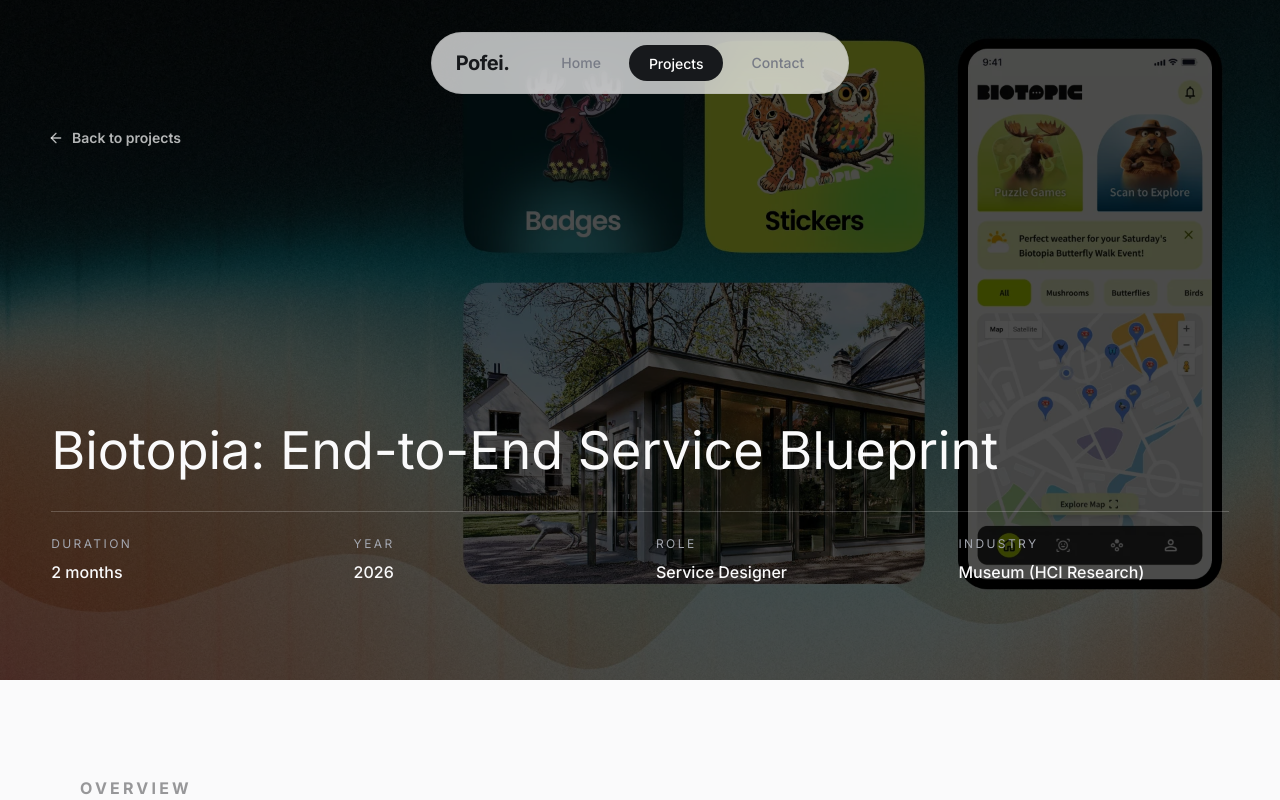
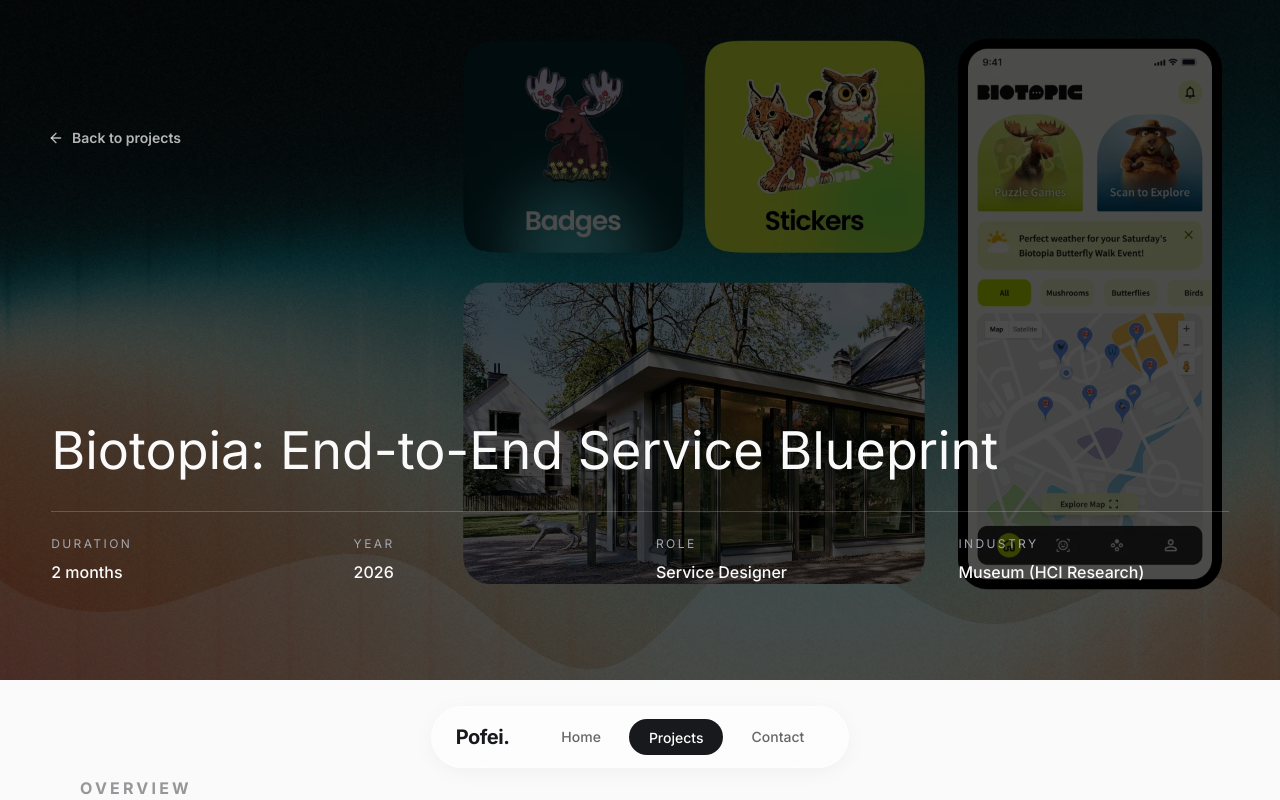
Before and after one commit to PatrickJan88/My-Portfolio-Web, a React (Vite) app: page /projects/1 in a window 1280 px wide. Shown: the top 800 px of the page. Built offline with nearby package versions, Linux system fonts and the light colour scheme; some icons are missing; a web font is replaced by a local one.

Commit message:
feat(layout): move navbar to bottom and add footer tooltips
Relocate the main navigation to the bottom of the viewport for better reachability and add interactive tooltips to footer social links to improve user feedback.

```diff
--- a/src/components/layout/Footer.tsx
+++ b/src/components/layout/Footer.tsx
@@ -4,6 +4,31 @@ import { cn } from "@/lib/utils";
 import MorphButton from "../ui/morph-button";
 import { HugeiconsIcon } from "@hugeicons/react";
 import { Linkedin02Icon, GithubIcon, Mail01Icon, File01Icon } from "@hugeicons/core-free-icons";
+
+function FooterTooltip({ label }: { label: string }) {
+  return (
+    <span
+      role="tooltip"
+      className={cn(
+        "pointer-events-none select-none absolute bottom-full left-1/2 -translate-x-1/2 mb-2.5 z-50",
+        "px-2.5 py-1 rounded-lg whitespace-nowrap",
+        "bg-[#1f2126] text-fog-white border border-white/15",
+        "text-[11px] font-sans font-medium tracking-wide leading-snug",
+        "shadow-[0_8px_24px_-4px_rgba(0,0,0,0.65)]",
+        "opacity-0 translate-y-1 scale-95",
+        "group-hover/tooltip:opacity-100 group-hover/tooltip:translate-y-0 group-hover/tooltip:scale-100",
+        "group-focus-visible/tooltip:opacity-100 group-focus-visible/tooltip:translate-y-0 group-focus-visible/tooltip:scale-100",
+        "transition-all duration-200 ease-out"
+      )}
+    >
+      {label}
+      <span
+        aria-hidden="true"
+        className="absolute -bottom-[5px] left-1/2 -translate-x-1/2 w-2 h-2 rotate-45 bg-[#1f2126] border-r border-b border-white/15"
+      />
+    </span>
+  );
+}
 
 export default function Footer() {
   return (
@@ -27,31 +52,51 @@ export default function Footer() {
           </div>
 
           <div className="flex items-center gap-3">
-            <a href="https://www.linkedin.com/in/pofei-r-79586395/" target="_blank" rel="noreferrer">
+            <a
+              href="https://www.linkedin.com/in/pofei-r-79586395/"
+              target="_blank"
+              rel="noreferrer"
+              aria-label="LinkedIn"
+              className="group/tooltip relative inline-flex items-center justify-center"
+            >
               <MorphButton>
                 <HugeiconsIcon icon={Linkedin02Icon} size={18} />
               </MorphButton>
+              <FooterTooltip label="LinkedIn" />
             </a>
-            <a href="https://github.com/PatrickJan88/My-Portfolio-Web" target="_blank" rel="noreferrer">
+            <a
+              href="https://github.com/PatrickJan88/My-Portfolio-Web"
+              target="_blank"
+              rel="noreferrer"
+              aria-label="GitHub"
+              className="group/tooltip relative inline-flex items-center justify-center"
+            >
               <MorphButton>
                 <HugeiconsIcon icon={GithubIcon} size={18} />
               </MorphButton>
+              <FooterTooltip label="GitHub" />
             </a>
-            <Link to="/contact" aria-label="Contact">
+            <Link
+              to="/contact"
+              aria-label="Contact Me"
+              className="group/tooltip relative inline-flex items-center justify-center"
+            >
               <MorphButton>
                 <HugeiconsIcon icon={Mail01Icon} size={18} />
               </MorphButton>
+              <FooterTooltip label="Contact Me" />
             </Link>
             <a
               href="/docs/Pofei_Ran_CV.pdf"
               target="_blank"
               rel="noreferrer"
-              aria-label="Download Resume"
-              title="Download Resume"
+              aria-label="Resume"
+              className="group/tooltip relative inline-flex items-center justify-center"
             >
               <MorphButton>
                 <HugeiconsIcon icon={File01Icon} size={18} />
               </MorphButton>
+              <FooterTooltip label="Resume" />
             </a>
           </div>
         </div>
--- a/src/components/layout/Layout.tsx
+++ b/src/components/layout/Layout.tsx
@@ -40,9 +40,6 @@ export default function Layout({ children }: LayoutProps) {
         <div className="absolute left-0 top-0 w-px h-full bg-black/[0.03] pointer-events-none z-0"></div>
         <div className="absolute right-0 top-0 w-px h-full bg-black/[0.03] pointer-events-none z-0"></div>
 
-        {/* Floating Navbar (z-50) */}
-        <Navbar />
-
         <main
           className={cn(
             "grow flex flex-col relative w-full z-10 pb-0",
@@ -68,6 +65,9 @@ export default function Layout({ children }: LayoutProps) {
         meltDelay={300}
         footerThreshold={220}
       />
+
+      {/* Floating Navbar (z-50) above ProgressiveBlur (z-30) */}
+      <Navbar />
     </div>
   );
 }
--- a/src/components/layout/Navbar.tsx
+++ b/src/components/layout/Navbar.tsx
@@ -79,12 +79,12 @@ export default function Navbar() {
   }, [location.pathname]);
 
   return (
-    <header className="fixed top-0 left-0 w-full z-50 px-4 md:px-8 py-6 pointer-events-none flex justify-center mt-2">
+    <header className="fixed bottom-0 left-0 w-full z-50 px-4 md:px-8 py-6 pointer-events-none flex justify-center mb-2">
       <motion.nav
-        initial={{ opacity: 0, y: -20 }}
+        initial={{ opacity: 0, y: 20 }}
         animate={{
           opacity: isVisible ? 1 : 0,
-          y: isVisible ? 0 : -16,
+          y: isVisible ? 0 : 16,
           pointerEvents: isVisible ? "auto" : "none",
         }}
         transition={{ duration: 0.3, ease: "easeInOut" }}
@@ -99,10 +99,10 @@ export default function Navbar() {
           }
         }}
         className={cn(
-          "flex items-center gap-4 md:gap-8 px-4 md:px-6 rounded-full transition-colors duration-300 backdrop-blur-xl",
+          "flex items-center gap-4 md:gap-8 px-4 md:px-6 rounded-full transition-all duration-300 backdrop-blur-xl backdrop-saturate-150 bg-white/50 border border-white/50",
           isScrolled
-            ? "shadow-[0_4px_24px_-8px_rgba(0,0,0,0.1)] py-2.5 bg-white/95 border border-black/5"
-            : "bg-white/70 py-3 border border-black/5"
+            ? "py-2.5 shadow-[0_8px_32px_-4px_rgba(0,0,0,0.12)]"
+            : "py-3 shadow-[0_4px_24px_-4px_rgba(0,0,0,0.06)]"
         )}
       >
         <Link to="/" className="flex items-center justify-center min-w-[40px]">
--- a/src/components/ui/GooeyNav.tsx
+++ b/src/components/ui/GooeyNav.tsx
@@ -334,7 +334,7 @@ const GooeyNav: React.FC<GooeyNavProps> = ({
             {items.map((item, index) => (
               <li
                 key={index}
-                className={`rounded-full relative cursor-pointer font-medium text-sm transition-[color] duration-300 ease text-slate-gray hover:text-ink-black ${
+                className={`rounded-full relative cursor-pointer font-medium text-sm transition-[color] duration-300 ease text-black/60 hover:text-black/90 ${
                   activeIndex === index ? 'active' : ''
                 }`}
               >
```
